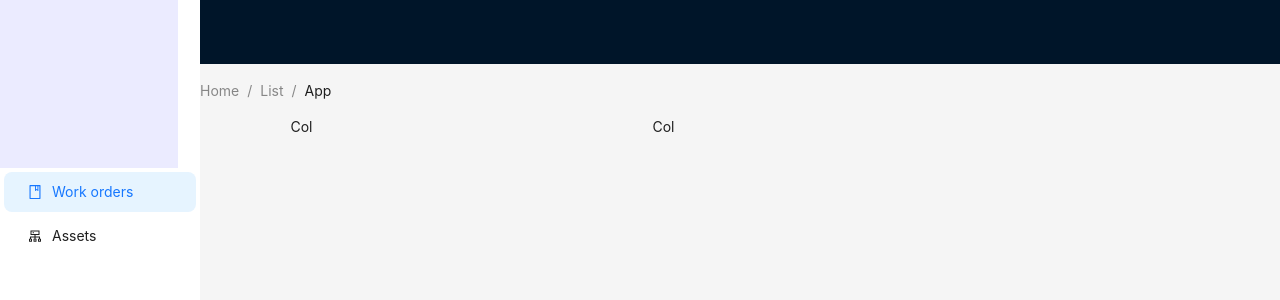
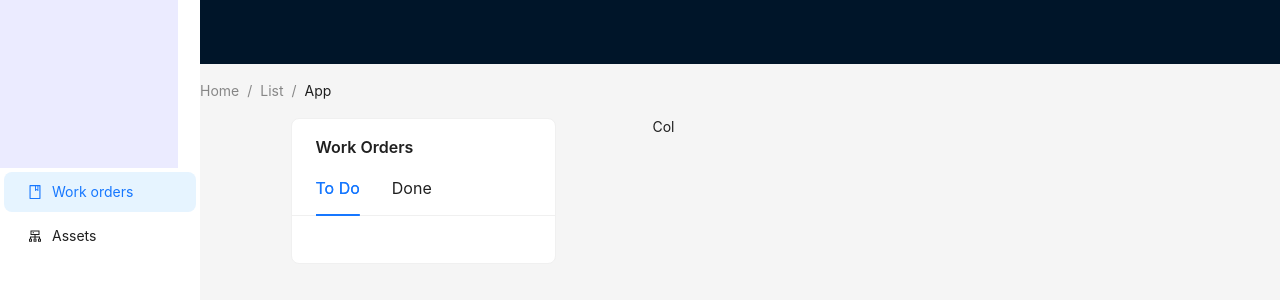
Before and after one commit to NicKyeaa/asm-front, a React (Vite) app: page / in a window 1280 px wide. Shown: the top 300 px of the page. Built offline with nearby package versions, Linux system fonts and the light colour scheme.

Commit message:
Added Tab Menu to the Card of Assigned Component

```diff
--- a/src/pages/WorkOrdersPage/WorkOrders.tsx
+++ b/src/pages/WorkOrdersPage/WorkOrders.tsx
@@ -1,11 +1,22 @@
 import React, { useState } from "react";
-import { Col, Row } from "antd";
+import { Col, Row, Card } from "antd";
+
+const tabList = [
+  {
+    key: "To Do",
+    tab: "To Do",
+  },
+  {
+    key: "Done",
+    tab: "Done",
+  },
+];
 
 const WorkOrders: React.FC = () => {
   return (
     <Row gutter={6}>
       <Col span={6} offset={2}>
-        Col
+        <Card title='Work Orders' tabList={tabList}></Card>
       </Col>
       <Col span={6} offset={2}>
         Col
```
